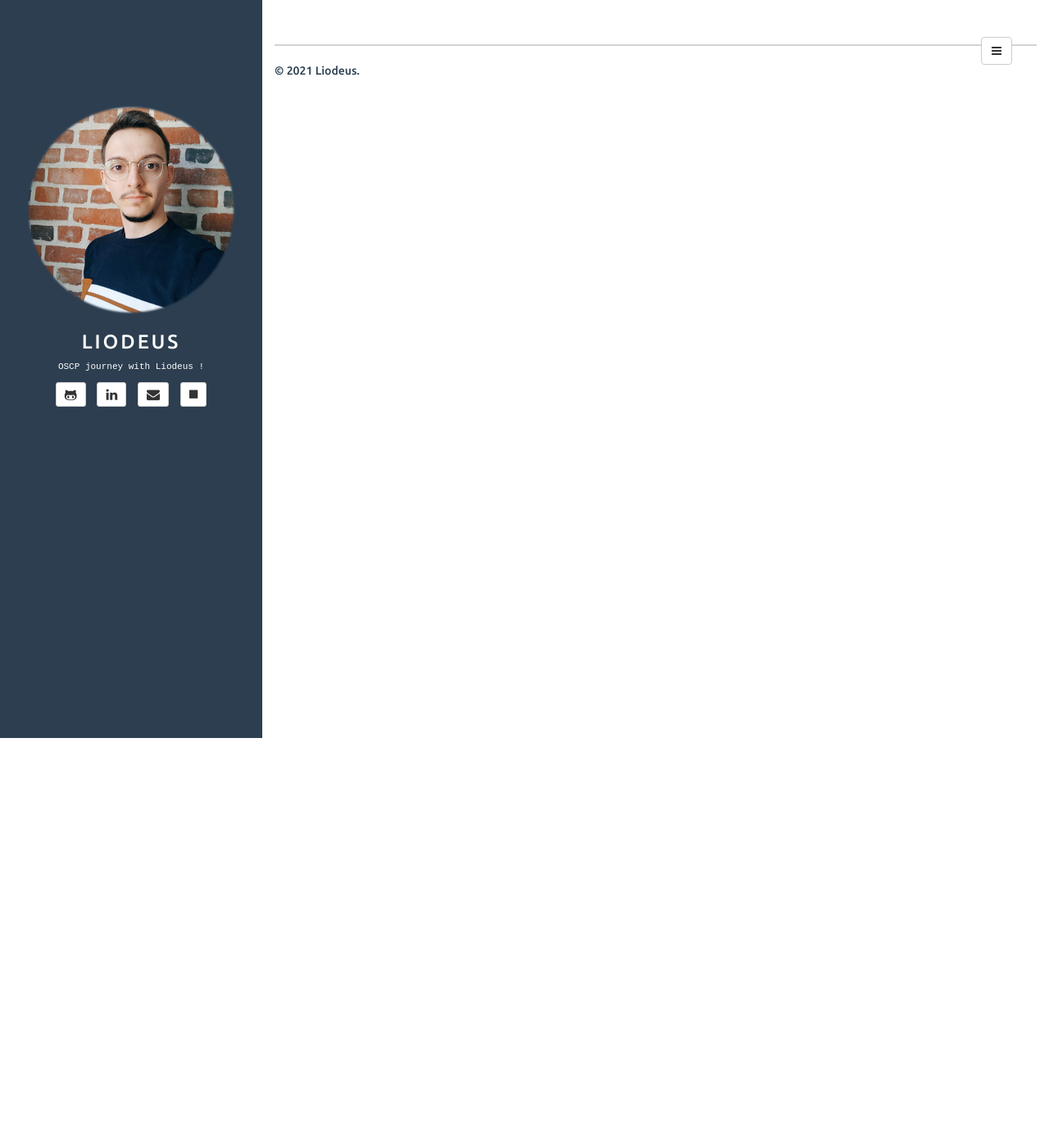
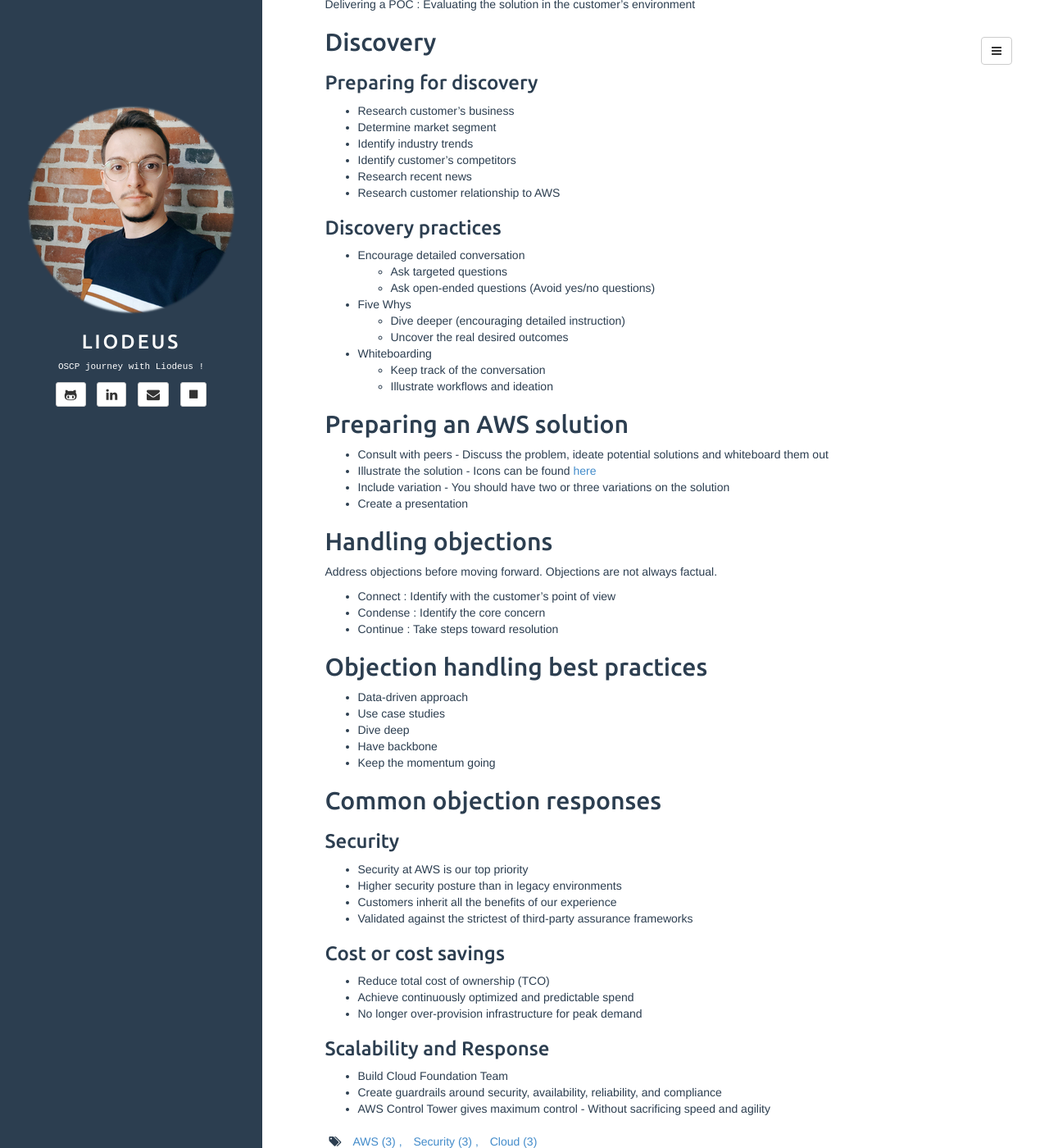
Before and after one commit to Liodeus/liodeus.github.io, a Jekyll site: the page built from _posts/2021-03-16-AWS-Technical-Professional-Module-4.md, in a window 1280 px wide and 1400 px high, scrolled down 406 px. Shown: the whole window at 82% size. Built offline with Jekyll 4.4.1, drawn with Linux system fonts in a browser that asks for light colours; some of the changed text lies outside the part shown.

Commit message:
Add files via upload

```diff
--- a/_posts/2021-03-16-AWS-Technical-Professional-Module-4.md
+++ b/_posts/2021-03-16-AWS-Technical-Professional-Module-4.md
@@ -4,3 +4,80 @@ title: AWS Technical Professional - Module 4 - AWS Solutions to Customers
 tags: [AWS, Security, Cloud]
 description: "AWS Technical Professional - Module 4 - AWS Solutions to Customers"
 ---
+
+# AWS Technical Professional - Module 4 : Presenting AWS Solutions to Customers
+
+## Key phases
+
+Discovery : Understanding the customer challenges
+
+Presenting the solution : Whiteboarding
+
+Delivering a POC : Evaluating the solution in the customer's environment
+
+## Discovery
+
+### Preparing for discovery
+
+- Research customer's business
+- Determine market segment
+- Identify industry trends
+- Identify customer's competitors
+- Research recent news
+- Research customer relationship to AWS
+
+### Discovery practices
+
+- Encourage detailed conversation
+  - Ask targeted questions
+  - Ask open-ended questions (Avoid yes/no questions)
+- Five Whys
+  - Dive deeper (encouraging detailed instruction)
+  - Uncover the real desired outcomes
+- Whiteboarding
+  - Keep track of the conversation
+  - Illustrate workflows and ideation
+
+## Preparing an AWS solution
+
+- Consult with peers - Discuss the problem, ideate potential solutions and whiteboard them out
+- Illustrate the solution - Icons can be found [here](https://aws.amazon.com/architecture/icons/)
+- Include variation - You should have two or three variations on the solution
+- Create a presentation
+
+## Handling objections
+
+Address objections before moving forward. Objections are not always factual.
+
+- Connect : Identify with the customer's point of view
+- Condense : Identify the core concern
+- Continue : Take steps toward resolution
+
+## Objection handling best practices
+
+- Data-driven approach
+- Use case studies
+- Dive deep
+- Have backbone
+- Keep the momentum going
+
+## Common objection responses
+
+### Security
+
+- Security at AWS is our top priority
+- Higher security posture than in legacy environments
+- Customers inherit all the benefits of our experience
+- Validated against the strictest of third-party assurance frameworks
+
+### Cost or cost savings
+
+- Reduce total cost of ownership (TCO)
+- Achieve continuously optimized and predictable spend
+- No longer over-provision infrastructure for peak demand
+
+### Scalability and Response
+
+- Build Cloud Foundation Team
+- Create guardrails around security, availability, reliability, and compliance
+- AWS Control Tower gives maximum control - Without sacrificing speed and agility
```
